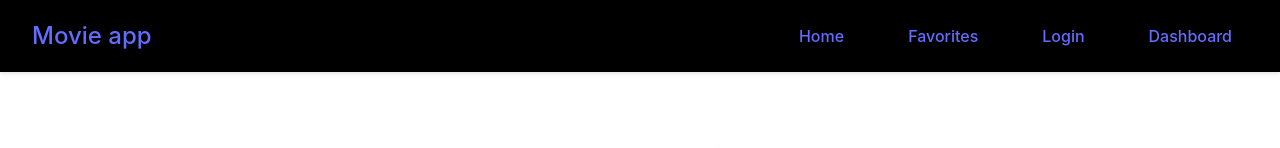
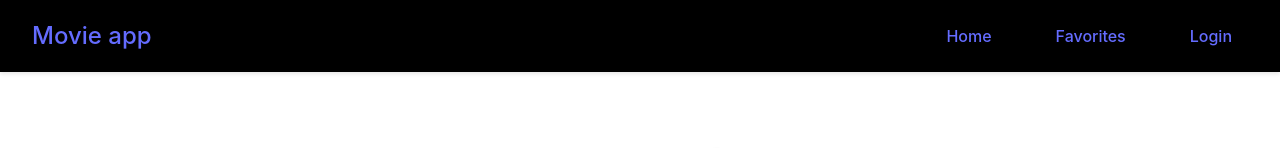
Before and after one commit to muthu-spec/propy-react, a React (Vite) app: page /favorites in a window 1280 px wide. Shown: the top 148 px of the page. Built offline with nearby package versions, Linux system fonts and the light colour scheme; no server answers.

Commit message:
remove dashboard nav bar link

```diff
--- a/src/components/nav-bar.tsx
+++ b/src/components/nav-bar.tsx
@@ -11,7 +11,6 @@ export function NavBar() {
                 <Link to="/" className='nav-link'>Home</Link>
                 <Link to="/favorites" className='nav-link'>Favorites</Link>
                 <Link to="/login" className='nav-link'>Login</Link>
-                <Link to="/dashboard" className='nav-link'>Dashboard</Link>
             </div>
         </nav>
     )
```
